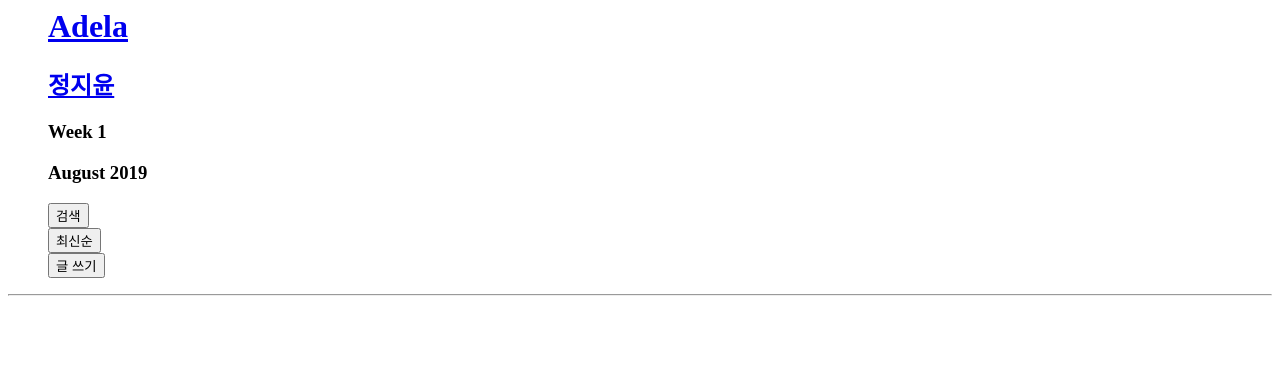
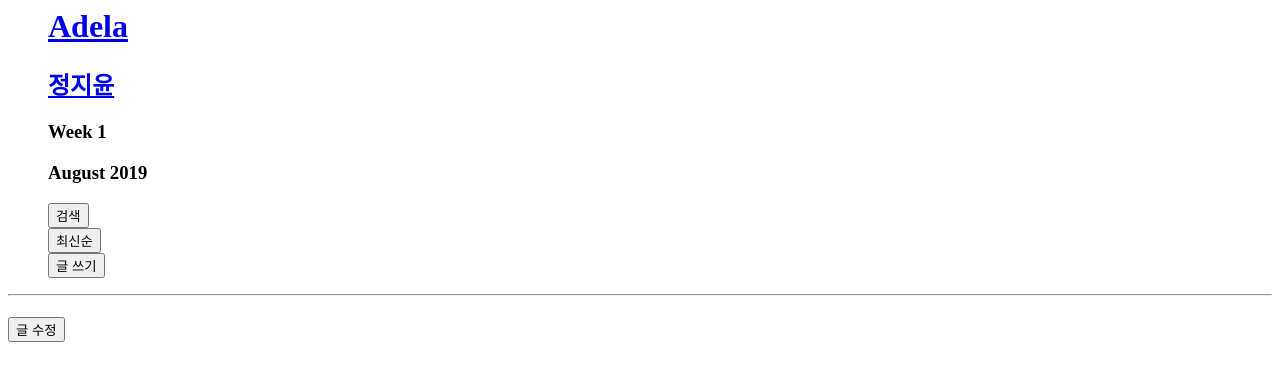
Before and after one commit to love-adela/bohemianbinary-blog, a Django app: template django-blog/mysite/blog/templates/blog/post_detail.html in a window 1280 px wide. Shown: the top 381 px of the page. Run offline with Django 3.2, Linux system fonts and the light colour scheme; the template is opened without the code that fills it, so the values that code supplies are empty.

Commit message:
template 수정

```diff
--- a/django-blog/mysite/blog/templates/blog/base.html
+++ b/django-blog/mysite/blog/templates/blog/base.html
@@ -13,9 +13,9 @@
             <div class="header-list">
                 <ul>
                     <li class="header-name">
-                        <a href="#"><h1>Adela</h1></a>
+                        <a href="/"><h1>Adela</h1></a>
                     </li>
-                    <li><a href="#"><h2>정지윤</h2></a></li>
+                    <li><a href="/"><h2>정지윤</h2></a></li>
                     <li class="header-week">
                         <h3>Week 1</h3>
                     </li>
--- a/django-blog/mysite/blog/templates/blog/post_detail.html
+++ b/django-blog/mysite/blog/templates/blog/post_detail.html
@@ -9,6 +9,10 @@
                 {{ post.published_date }}
             </div>
         {% endif %}
+
+        <a href="{% url 'post_edit' pk=post.pk %}">
+            <button>글 수정</button>
+        </a>
         <p>{{ post.text|linebreaksbr }}</p>
     </div>
 {% endblock %}
--- a/django-blog/mysite/blog/templates/blog/post_edit.html
+++ b/django-blog/mysite/blog/templates/blog/post_edit.html
@@ -1,9 +1,8 @@
 {% extends 'blog/base.html' %}
 
 {% block content %}
-    <h1>New Post</h1>
-    <form action="POST" class="post-form">
-        {% csrf_token %}
+    <h1>New post</h1>
+    <form method="POST" class="post-form">{% csrf_token %}
         {{ form.as_p }}
         <button type="submit">Save</button>
     </form>
```
